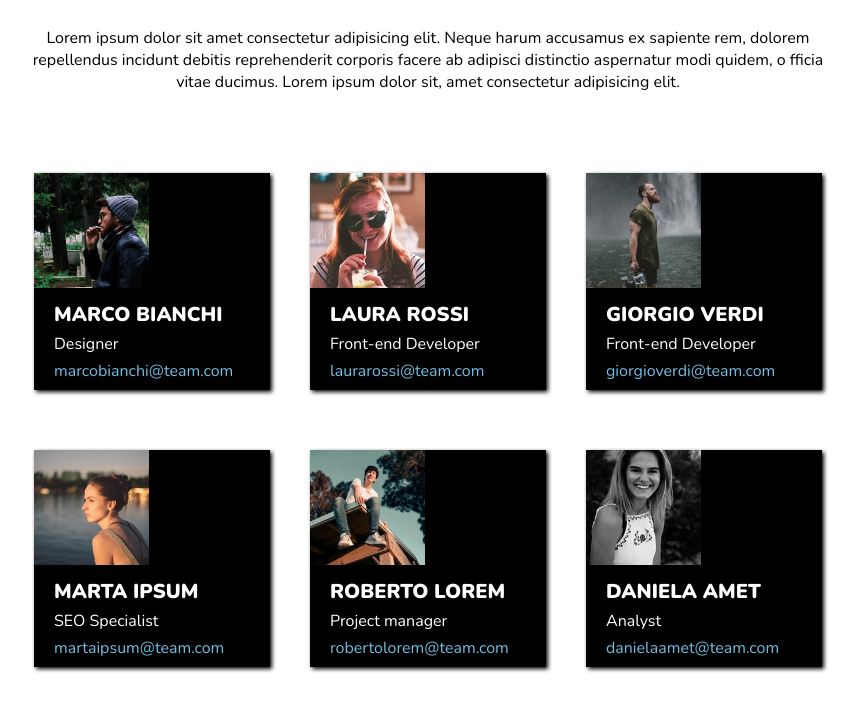
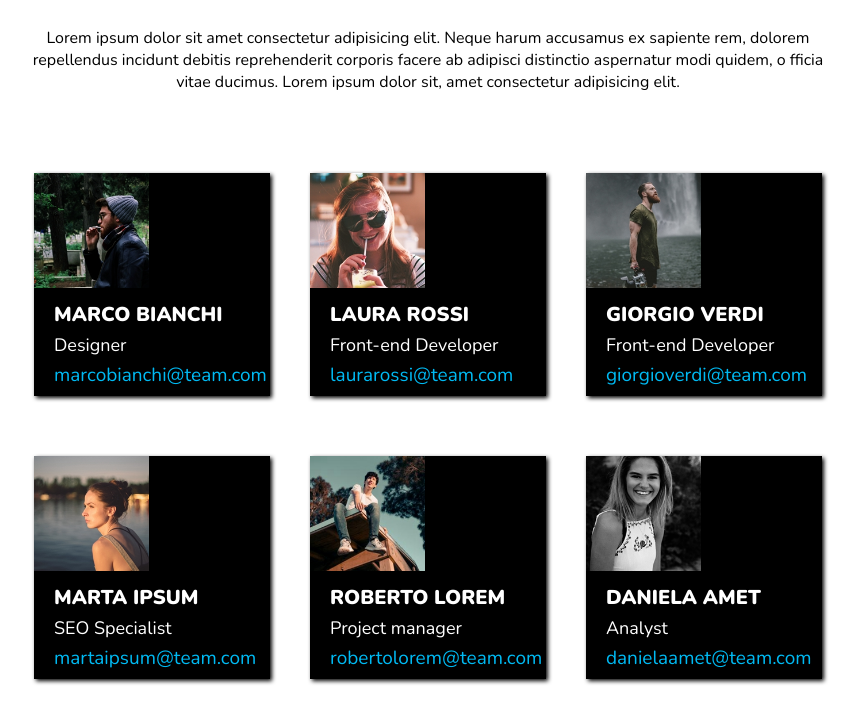
Before and after one commit to michele-pupo/html-css-float-cards, a plain HTML site: page index.html in a window 1280 px wide. Shown: the part 117-840 px from the top of the page, without its empty margins (212-1071 px from the left). Drawn offline with nearby package versions, Linux system fonts and the light colour scheme.

Commit message:
end exercise

```diff
--- a/css/style.css
+++ b/css/style.css
@@ -33,7 +33,7 @@ h1{
 
 /* container */
 .container{
-    width: 70%;
+   width: 70%;
    margin: 0 auto;
 }
 /* fine container */
@@ -75,12 +75,13 @@ img{
 /* inizio stilizzazione testi */
 a{
   text-decoration: none;
-  color: #72BEE2
+  color: #00BAF3;
+  font-size: 19px;
 }
 
 
 h6{
-   font-size: 16px;
+   font-size: 18px;
    font-weight: normal;
 }
 
--- a/index.html
+++ b/index.html
@@ -1,5 +1,5 @@
 <!DOCTYPE html>
-<html lang="it">
+<html lang="IT-it">
 <head>
     <meta charset="UTF-8">
     <meta name="viewport" content="width=device-width, initial-scale=1.0">
@@ -35,6 +35,7 @@
         <section class="row">
 
             <div class="column">
+                <!-- prima immagine -->
                 <img src="css/img/male1.png" alt="">
 
                 <!-- nome e contatto 1 -->
@@ -47,6 +48,7 @@
 
             </div>
             <div class="column">
+                <!-- seconda immagine -->
                 <img src="css/img/female1.png" alt="">
 
                 <!-- nome e contatto 2 -->
@@ -59,6 +61,7 @@
 
             </div>
             <div class="column">
+                <!-- terza immagine -->
                 <img src="css/img/male2.png" alt="">
 
                 <!-- nome e contatto 3 -->
@@ -71,6 +74,7 @@
 
             </div>
             <div class="column">
+                <!-- quarta immagine -->
                 <img src="css/img/female2.png" alt="">
 
                 <!-- nome e contatto 4 -->
@@ -83,6 +87,7 @@
 
             </div>
             <div class="column">
+                <!-- quinta immagine -->
                 <img src="css/img/male3.png" alt="">
 
                 <!-- nome e contatto 5 -->
@@ -95,6 +100,7 @@
 
             </div>
             <div class="column">
+                <!-- sesta immagine -->
                 <img src="css/img/female3.png" alt="">
 
                 <!-- nome e contatto 6 -->
```
